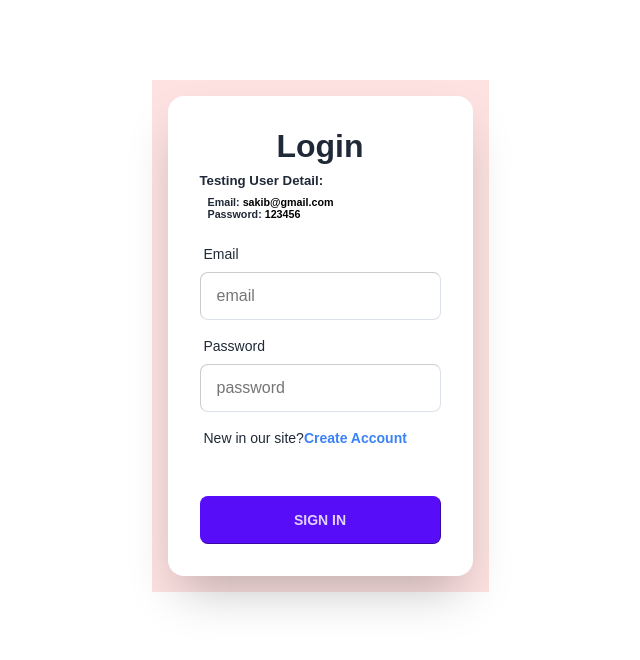
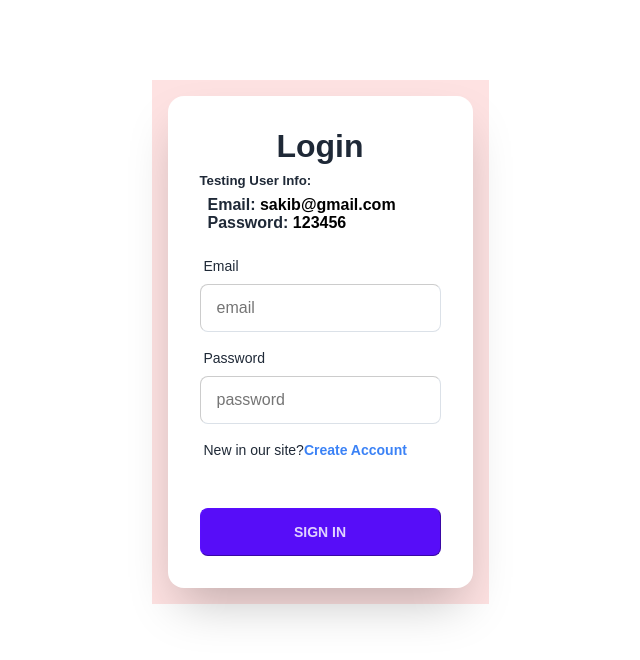
Before and after one commit to nazmu957/travel-gide, a Next.js app: page /dashbord in a window 1280 px wide. Shown: the top 660 px of the page, without its empty margins (320-960 px from the left). Built offline with nearby package versions, Linux system fonts and the light colour scheme; no server answers.

Commit message:
dashboard updated

```diff
--- a/src/components/UI/AdminData.js
+++ b/src/components/UI/AdminData.js
@@ -68,7 +68,7 @@ const AdminData = () => {
   }, [userData]);
 
   return (
-    <div className="w-3/4 p-4 mx-auto">
+    <div className="w-3/4 p-4 mx-auto bg-white">
       <h2 className="text-2xl py-4 font-semibold mb-4 text-center">
         Manage All Service/User/Booking
       </h2>
--- a/src/components/UI/Table.js
+++ b/src/components/UI/Table.js
@@ -31,7 +31,7 @@ const Table = () => {
   };
 
   return (
-    <div className="w-full p-4 mx-auto">
+    <div className="w-full p-4 mx-auto bg-white">
       <h2 className="text-2xl font-semibold mb-4">Your Booking History</h2>
       <h3 className="py-3">Your Current Booking Status</h3>
       <div className="grid grid-cols-1 sm:grid-cols-2 md:grid-cols-3 lg:grid-cols-4 xl:grid-cols-5 gap-4">
--- a/src/pages/LoginForm.js
+++ b/src/pages/LoginForm.js
@@ -40,14 +40,14 @@ const LoginForm = () => {
           <form onSubmit={handleLogin} className="card-body">
             <h1 className="text-center font-bold">Login</h1>
             <div className="">
-              <h5>Testing User Detail:</h5>
+              <h5>Testing User Info:</h5>
               <div className="p-2">
-                <h6>
+                <h4>
                   Email: <span className="text-black">sakib@gmail.com</span>
-                </h6>
-                <h6>
+                </h4>
+                <h4>
                   Password: <span className="text-black">123456</span>
-                </h6>
+                </h4>
               </div>
             </div>
             <div className="form-control">
--- a/src/pages/products/[productId].js
+++ b/src/pages/products/[productId].js
@@ -17,8 +17,8 @@ const ProductDetailPage = ({ product }) => {
     alert("Add Booking  wishList ??");
   };
   return (
-    <div>
-      <div className="grid grid-cols-1 md:grid-cols-2 gap-4 p-4">
+    <div className="mx-5">
+      <div className="grid grid-cols-1 md:grid-cols-2 gap-4 p-4 ">
         <div className="m-2 card glass">
           <h1 className="text-center text-black text-2xl my-4">
             Package Details
```
